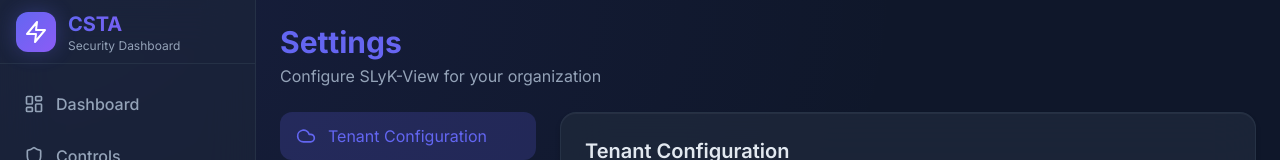
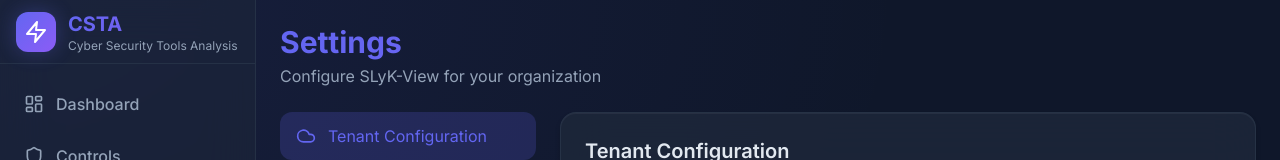
Before and after one commit to iperry5224/TestZippr, a React (Vite) app in the folder slyk-view/: page /settings in a window 1280 px wide. Shown: the top 160 px of the page. Built offline with nearby package versions, Linux system fonts and the light colour scheme; the HTML template or start-up script is replaced by a standard one.

Commit message:
Update sidebar: CSTA - Cyber Security Tools Analysis

```diff
--- a/slyk-view/src/components/Sidebar.tsx
+++ b/slyk-view/src/components/Sidebar.tsx
@@ -53,7 +53,7 @@ export default function Sidebar({ collapsed, onToggle }: SidebarProps) {
               exit={{ opacity: 0 }}
             >
               <h1 className="text-xl font-bold gradient-text">CSTA</h1>
-              <p className="text-xs text-dark-muted">Security Dashboard</p>
+              <p className="text-xs text-dark-muted">Cyber Security Tools Analysis</p>
             </motion.div>
           )}
         </div>
```
